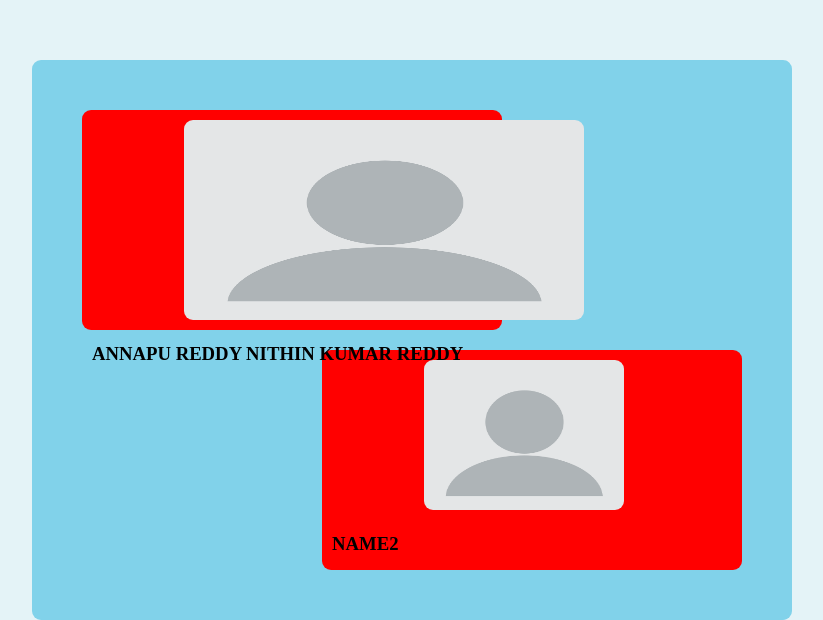
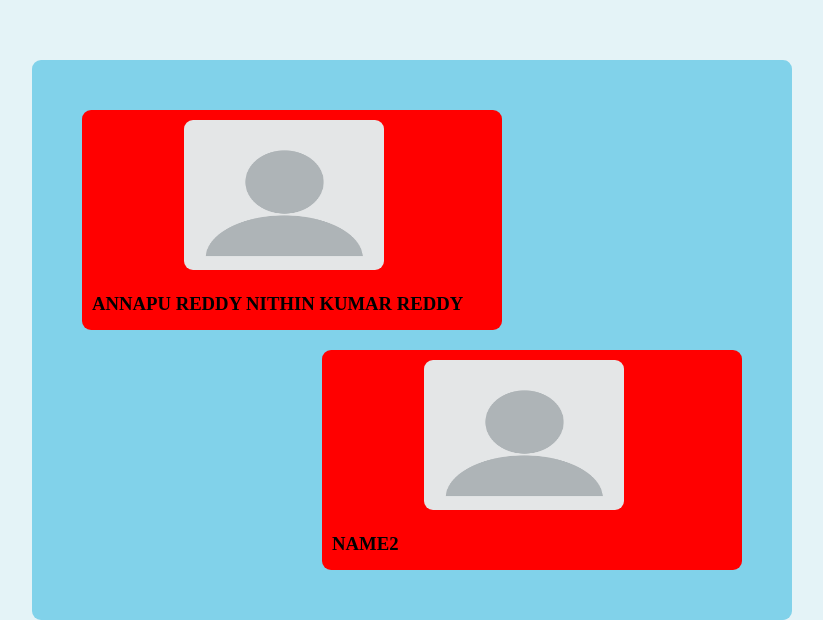
Before and after one commit to nithn1572/mern-stack, a plain HTML site: page card.html in a window 1280 px wide. Shown: the part 204-824 px from the top of the page, without its empty margins (232-1055 px from the left). Drawn offline with Linux system fonts and the light colour scheme.

Commit message:
changing card

```diff
--- a/card.html
+++ b/card.html
@@ -109,7 +109,7 @@
         <div class="flip-card">
             <div class="flip-card-inner">
                 <div class="flip-card-front">
-                    <img src="empty_pp.jpg" alt="Profile Pic" width="100%" height="100%" style=" border-radius: 9px;margin-left:92px">
+                    <img src="empty_pp.jpg" alt="Profile Pic" width="200px" height="150px " style=" border-radius: 9px;margin-left:92px">
                     <h3 style="position: relative;">ANNAPU REDDY NITHIN KUMAR REDDY</ph3>
                 </div>
                 <div class="flip-card-back">
```
